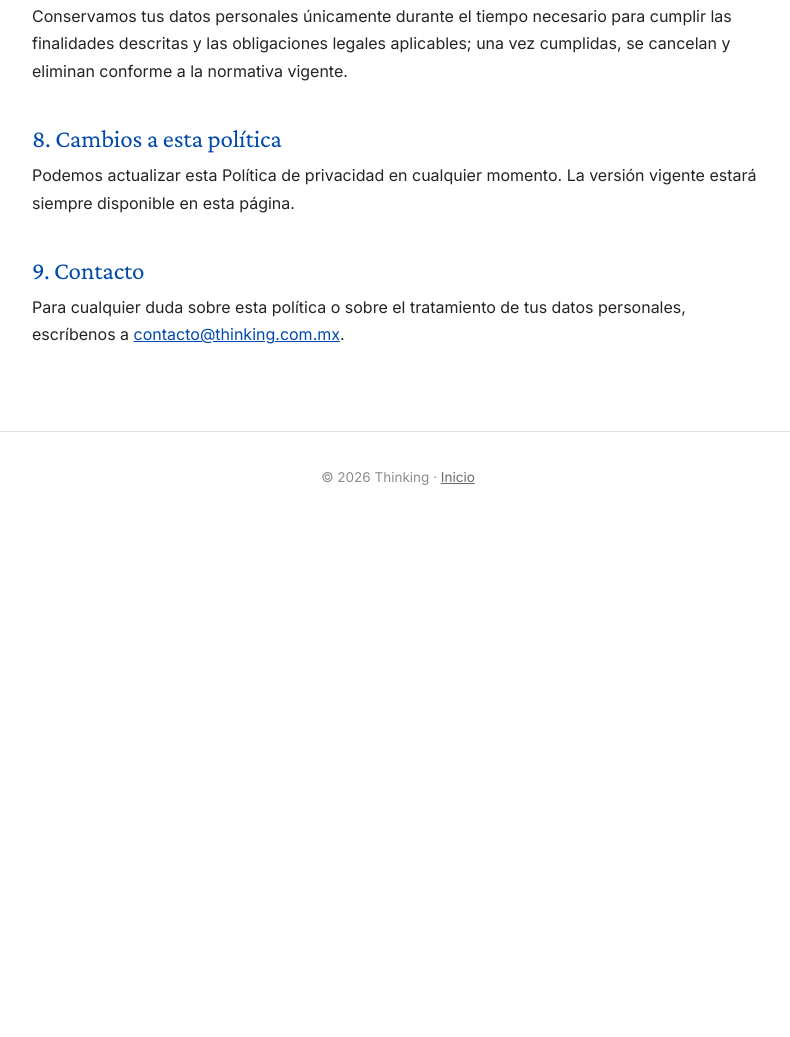
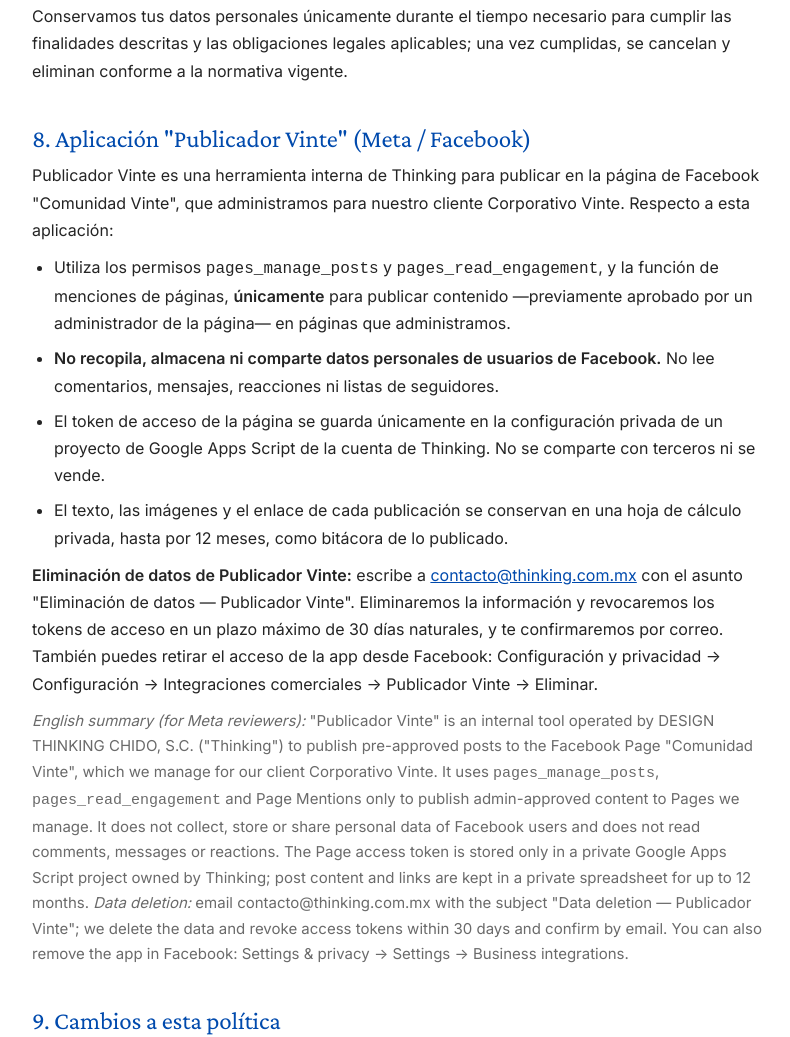
Before and after one commit to PabloAbiud/thinking-web, a plain HTML site: page privacidad.html in a window 1280 px wide. Shown: the part 1796-2833 px from the top of the page, without its empty margins (242-1032 px from the left). Before the commit the page ends 2319 px from the top, so only its background shows below. Drawn offline with nearby package versions, Linux system fonts and the light colour scheme.

Commit message:
Add files via upload

```diff
--- a/privacidad.html
+++ b/privacidad.html
@@ -95,10 +95,21 @@
     <h2>7. Conservación de datos</h2>
     <p>Conservamos tus datos personales únicamente durante el tiempo necesario para cumplir las finalidades descritas y las obligaciones legales aplicables; una vez cumplidas, se cancelan y eliminan conforme a la normativa vigente.</p>
 
-    <h2>8. Cambios a esta política</h2>
+    <h2>8. Aplicación "Publicador Vinte" (Meta / Facebook)</h2>
+    <p>Publicador Vinte es una herramienta interna de Thinking para publicar en la página de Facebook "Comunidad Vinte", que administramos para nuestro cliente Corporativo Vinte. Respecto a esta aplicación:</p>
+    <ul>
+      <li>Utiliza los permisos <code>pages_manage_posts</code> y <code>pages_read_engagement</code>, y la función de menciones de páginas, <strong>únicamente</strong> para publicar contenido —previamente aprobado por un administrador de la página— en páginas que administramos.</li>
+      <li><strong>No recopila, almacena ni comparte datos personales de usuarios de Facebook.</strong> No lee comentarios, mensajes, reacciones ni listas de seguidores.</li>
+      <li>El token de acceso de la página se guarda únicamente en la configuración privada de un proyecto de Google Apps Script de la cuenta de Thinking. No se comparte con terceros ni se vende.</li>
+      <li>El texto, las imágenes y el enlace de cada publicación se conservan en una hoja de cálculo privada, hasta por 12 meses, como bitácora de lo publicado.</li>
+    </ul>
+    <p><strong>Eliminación de datos de Publicador Vinte:</strong> escribe a <a href="mailto:contacto@thinking.com.mx">contacto@thinking.com.mx</a> con el asunto "Eliminación de datos — Publicador Vinte". Eliminaremos la información y revocaremos los tokens de acceso en un plazo máximo de 30 días naturales, y te confirmaremos por correo. También puedes retirar el acceso de la app desde Facebook: Configuración y privacidad → Configuración → Integraciones comerciales → Publicador Vinte → Eliminar.</p>
+    <p style="color:var(--graphite);font-size:15px"><em>English summary (for Meta reviewers):</em> "Publicador Vinte" is an internal tool operated by DESIGN THINKING CHIDO, S.C. ("Thinking") to publish pre-approved posts to the Facebook Page "Comunidad Vinte", which we manage for our client Corporativo Vinte. It uses <code>pages_manage_posts</code>, <code>pages_read_engagement</code> and Page Mentions only to publish admin-approved content to Pages we manage. It does not collect, store or share personal data of Facebook users and does not read comments, messages or reactions. The Page access token is stored only in a private Google Apps Script project owned by Thinking; post content and links are kept in a private spreadsheet for up to 12 months. <em>Data deletion:</em> email contacto@thinking.com.mx with the subject "Data deletion — Publicador Vinte"; we delete the data and revoke access tokens within 30 days and confirm by email. You can also remove the app in Facebook: Settings &amp; privacy → Settings → Business integrations.</p>
+
+    <h2>9. Cambios a esta política</h2>
     <p>Podemos actualizar esta Política de privacidad en cualquier momento. La versión vigente estará siempre disponible en esta página.</p>
 
-    <h2>9. Contacto</h2>
+    <h2>10. Contacto</h2>
     <p>Para cualquier duda sobre esta política o sobre el tratamiento de tus datos personales, escríbenos a <a href="mailto:contacto@thinking.com.mx">contacto@thinking.com.mx</a>.</p>
 
   </div>
```
